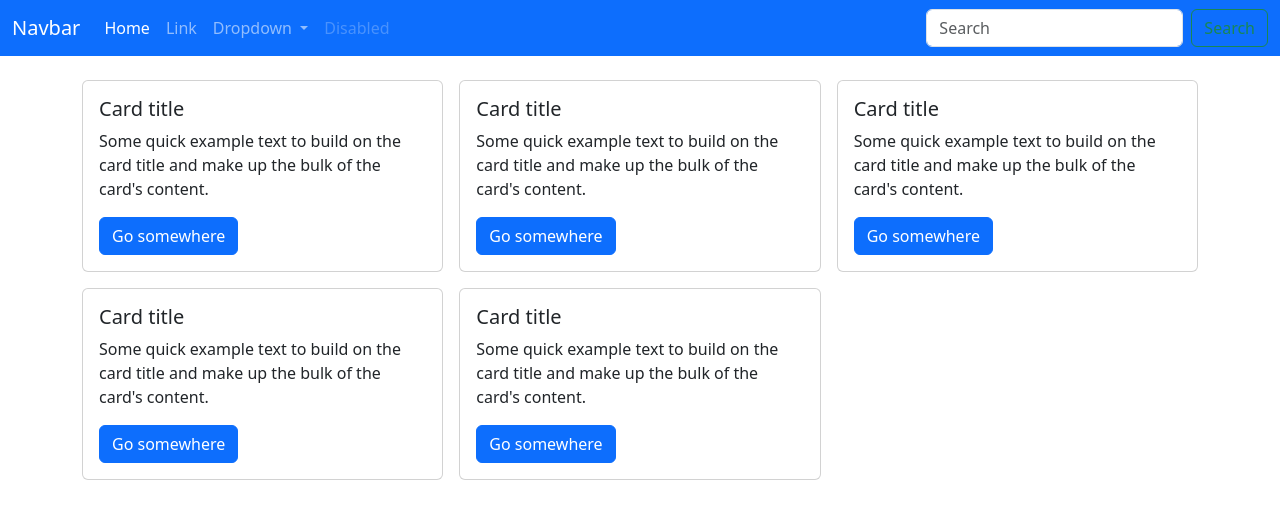
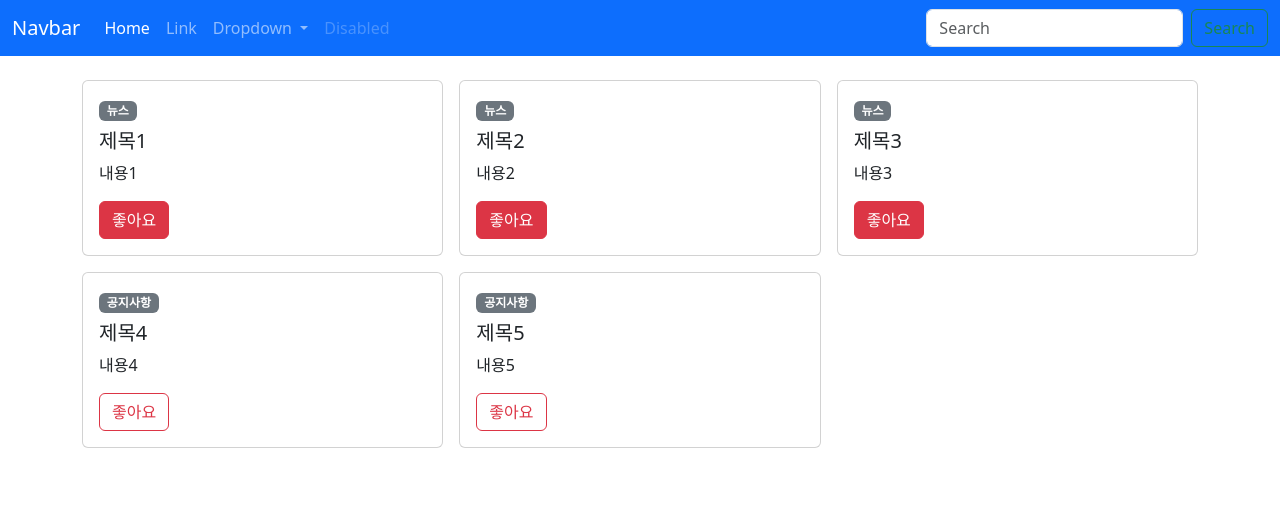
Before and after one commit to red2132/vue_practice_project, a Vue app in the folder vue3-basic-project/: page / in a window 1280 px wide. Shown: the top 518 px of the page. Built offline with nearby package versions, Linux system fonts and the light colour scheme.

Commit message:
props 구현

```diff
--- a/vue3-basic-project/src/components/AppCard.vue
+++ b/vue3-basic-project/src/components/AppCard.vue
@@ -1,23 +1,59 @@
 <template>
 <div class="card">
   <div class="card-body">
-    <h5 class="card-title">Card title</h5>
-    <p class="card-text">Some quick example text to build on the card title and make up the bulk of the card's content.</p>
-    <a href="#" class="btn btn-primary">Go somewhere</a>
+		<span class="badge bg-secondary">{{ typeName }}</span>
+    <h5 class="card-title mt-2">{{ title }}</h5>
+    <p class="card-text">{{ contents }}</p>
+    <a href="#" :class="isLikeClass" @click="toggleLike">좋아요</a>
   </div>
 </div>
 </template>
 
 <script>
-import { computed } from '@vue/reactivity';
-import { ref } from 'vue';
+import { computed } from 'vue';
 
 export default {
-	setup(props, { slots }) {
-		const childMessage = ref('자식 컴포넌트 메시지');
-		// context.slots
-		const hasFooter = computed(() => !!slots.footer);
-		return { childMessage, hasFooter };
+	props: {
+		type: {
+			type: String,
+			default: 'news',
+			validator: value => {
+				// 해당 값이 맞는지 확인
+				return ['news', 'notice'].includes(value);
+			}
+		},
+		title: {
+			type: String,
+			required: true,
+		},
+		contents: {
+			type: String,
+			required: true,
+		},
+		isLike: {
+			type: Boolean,
+			default: false
+		}
+	},
+	emits: ['toggleLike'],
+
+	setup(props, context) {
+		const isLikeClass = computed(() =>
+			props.isLike ? 'btn btn-danger' :'btn btn-outline-danger'
+		)
+		const typeName = computed(() =>
+			props.type === 'news'? '뉴스':'공지사항'
+		)
+		const toggleLike = () => {
+			//props.isLike = !props.isLike;
+			context.emit('toggleLike'); // 상위 컴포넌트로 이벤트 전송
+		}
+
+		return {
+			isLikeClass,
+			typeName,
+			toggleLike
+		};
 	},
 };
 </script>
--- a/vue3-basic-project/src/components/TheView.vue
+++ b/vue3-basic-project/src/components/TheView.vue
@@ -2,29 +2,39 @@
 	<main>
     <div class="container py-4">
       <div class="row g-3">
-        <div class="col col-4">
-          <AppCard />
-        </div>
-        <div class="col col-4">
-          <AppCard />
-        </div>
-        <div class="col col-4">
-          <AppCard />
-        </div>
-        <div class="col col-4">
-          <AppCard />
-        </div>
-        <div class="col col-4">
-          <AppCard />
+        <div class="col col-4" v-for="post in posts" :key="post.id">
+          <AppCard
+            :title="post.title"
+            :contents="post.contents"
+            :is-like="post.isLike"
+            :type="post.type"
+            @toggle-like="post.isLike = !post.isLike"
+          />
         </div>
       </div>
     </div>
 	</main>
 </template>
 
-<script setup>
+<script>
+import { reactive } from 'vue';
 import AppCard from './AppCard.vue';
 
+export default {
+  components: {
+    AppCard
+  },
+  setup() {
+    const posts = reactive([
+      { id: 1, title: '제목1', contents: '내용1', isLike: true, type: 'news' },
+      { id: 2, title: '제목2', contents: '내용2', isLike: true, type: 'news' },
+      { id: 3, title: '제목3', contents: '내용3', isLike: true, type: 'news' },
+      { id: 4, title: '제목4', contents: '내용4', isLike: false, type: 'notice' },
+      { id: 5, title: '제목5', contents: '내용5', isLike: false, type: 'notice' },
+    ])
+    return { posts }
+  }
+}
 
 </script>
 
```
